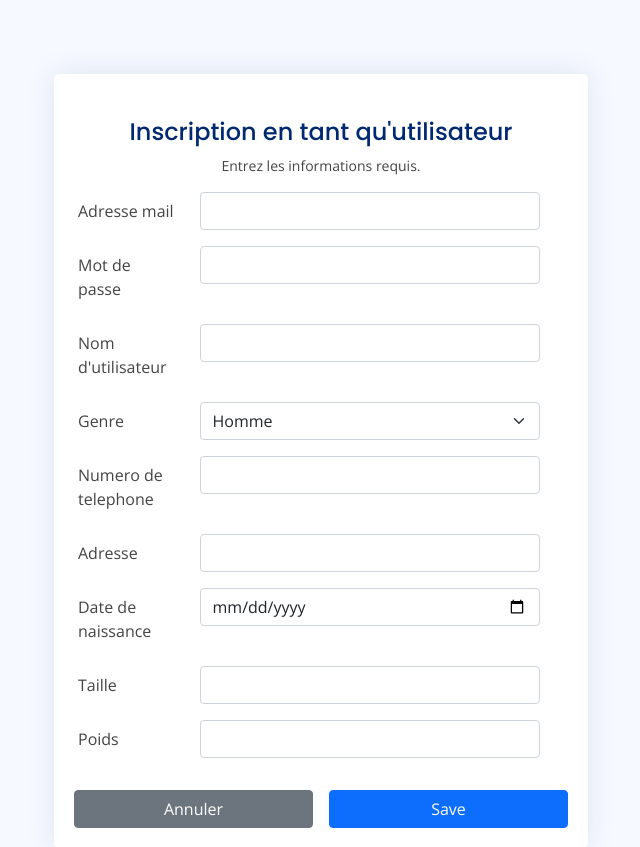
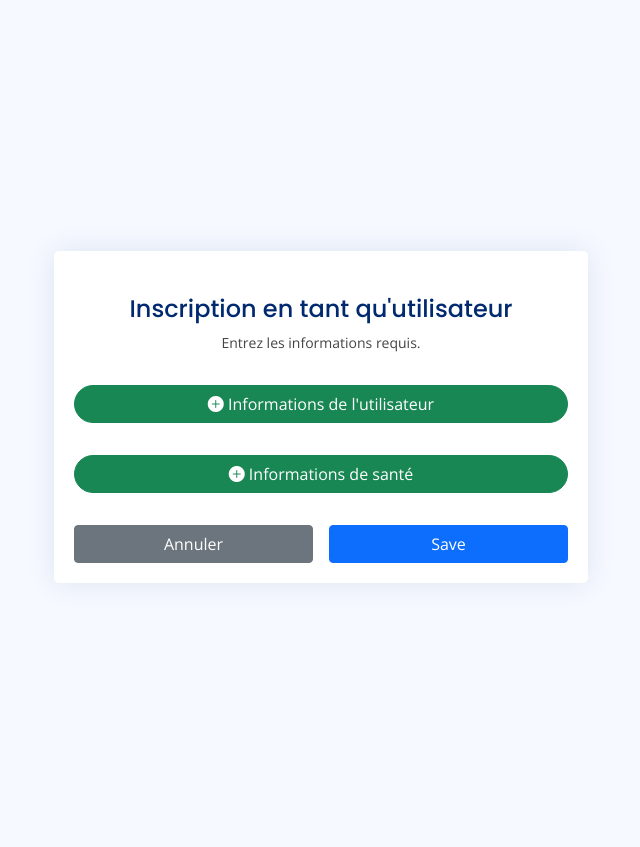
Before and after one commit to jonathandry32/system_info, a CodeIgniter app: page /system_info/index.php/login/sign in a window 1280 px wide. Shown: the top 847 px of the page, without its empty margins (319-959 px from the left). After the commit the page ends 563 px from the top, so only its background shows below. Run offline with CodeIgniter, Linux system fonts and the light colour scheme; data comes from the database, SQL or seed files in the repository; both versions use the stored data as it was after the commit; some libraries are stand-ins or nearby versions.

Commit message:
signin and script

```diff
--- a/application/views/utilisateur/signin.php
+++ b/application/views/utilisateur/signin.php
@@ -39,6 +39,21 @@
 
                 <form id="login" class="row g-3 needs-validation" method="post" action="<?php echo site_url("Login/inscription"); ?>" novalidate>
 
+                <div class="col-12">
+                  <button type="button" data-bs-toggle="modal" data-bs-target="#basicModal"
+                                        class="btn btn-success rounded-pill w-100 mb-3"><i class="bi bi-plus-circle-fill"></i>
+                                        Informations de l'utilisateur</button>
+                  </div>
+                  <!-- Basic Modal -->
+                  <div class="modal fade" id="basicModal" tabindex="-1">
+                    <div class="modal-dialog modal-dialog-centered">
+                        <div class="modal-content">
+                            <div class="modal-header">
+                                <h5 class="modal-title">Informations de santé</h5>
+                                <button type="button" class="btn-close" data-bs-dismiss="modal"
+                                    aria-label="Close"></button>
+                            </div>
+                            <div class="modal-body">
                               <div class="row mb-3">
                                   <label for="inputText" class="col-sm-3 col-form-label">Adresse mail</label>
                                   <div class="col-sm-9">
@@ -96,6 +111,37 @@
                                     <div class="invalid-feedback">Please enter your Birthday!</div>
                                   </div>
                                 </div>
+
+                            </div>
+                            <div class="modal-footer">
+                                <button type="button" class="btn btn-secondary"
+                                    data-bs-dismiss="modal">Fermer</button>
+                                    <button type="button" class="btn btn-primary"
+                                    data-bs-dismiss="modal">Valider</button>
+                            </div>
+                        </div>
+                    </div>
+                </div>
+                <!-- End Basic Modal-->
+
+
+
+
+                  <div class="col-12">
+                  <button type="button" data-bs-toggle="modal" data-bs-target="#basicModal1"
+                                        class="btn btn-success rounded-pill w-100 mb-3"><i class="bi bi-plus-circle-fill"></i>
+                                        Informations de santé</button>
+                  </div>
+                  <!-- Basic Modal -->
+                  <div class="modal fade" id="basicModal1" tabindex="-1">
+                    <div class="modal-dialog modal-dialog-centered">
+                        <div class="modal-content">
+                            <div class="modal-header">
+                                <h5 class="modal-title">Informations de santé</h5>
+                                <button type="button" class="btn-close" data-bs-dismiss="modal"
+                                    aria-label="Close"></button>
+                            </div>
+                            <div class="modal-body">
                               <div class="row mb-3">
                                   <label for="inputText" class="col-sm-3 col-form-label">Taille</label>
                                   <div class="col-sm-9">
@@ -110,10 +156,22 @@
                                     <div class="invalid-feedback">Please enter your Weight!</div>
                                   </div>
                               </div>
+                            </div>
+                            <div class="modal-footer">
+                                <button type="button" class="btn btn-secondary"
+                                    data-bs-dismiss="modal">Fermer</button>
+                                    <button type="button" class="btn btn-primary"
+                                    data-bs-dismiss="modal">Valider</button>
+                            </div>
+                        </div>
+                    </div>
+                </div>
+                <!-- End Basic Modal-->
 
                 <div class="col-6">
                   <button class="btn btn-secondary w-100" type="reset">Annuler</button>
                 </div>
+
                 <div class="col-6">
                   <button class="btn btn-primary w-100 " type="submit">Save</button>
                 </div>
```
Also changed, not shown: script.sql (+8 -0 lines), 6 other files. Lines whose indentation alone changed are shown as unchanged.
